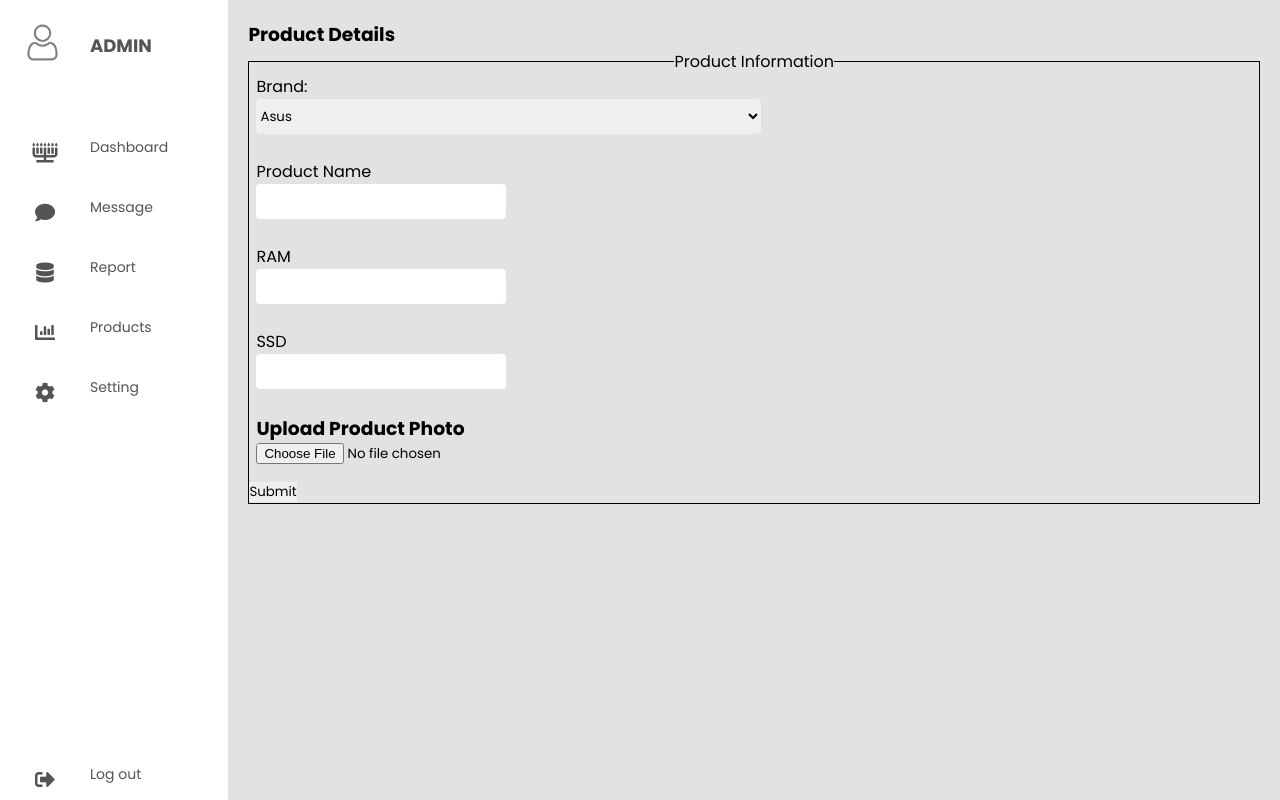
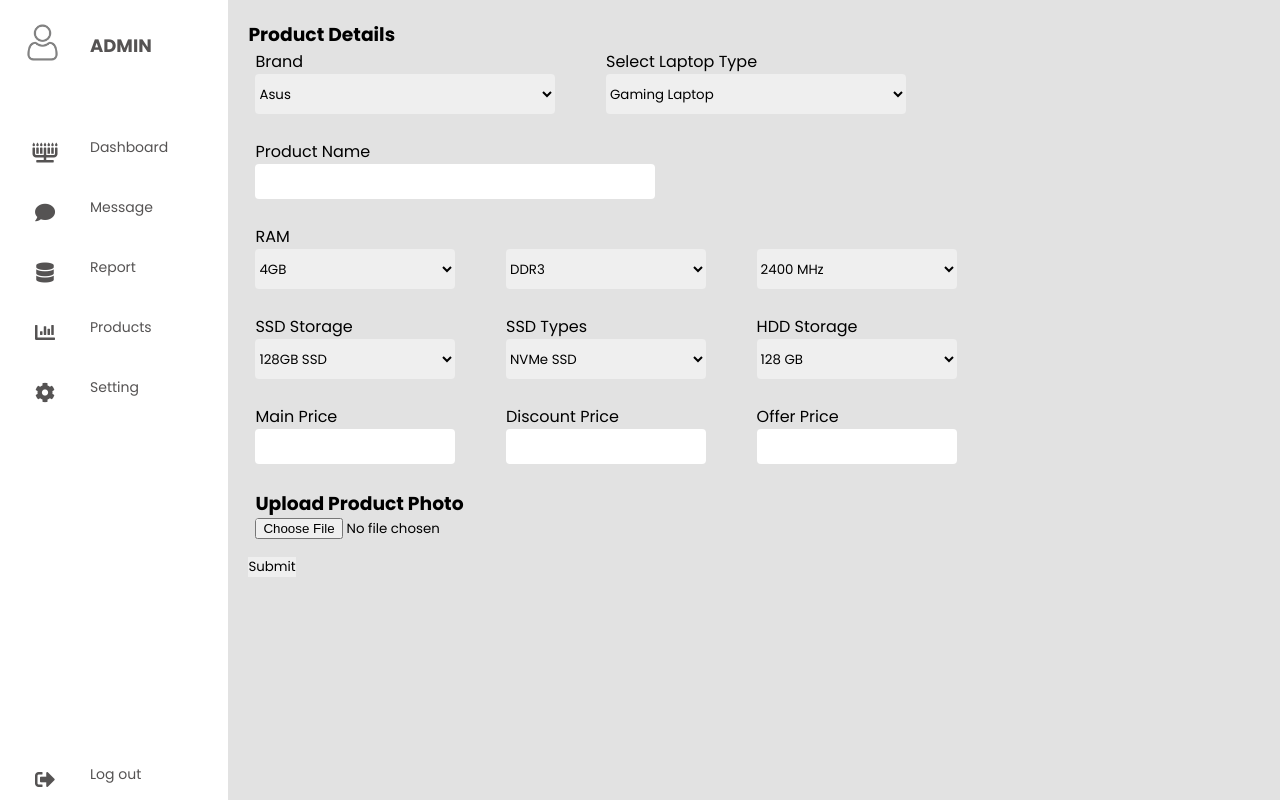
Before and after one commit to sandeshgiri98/Ecommerce-project, a PHP site: page /userdashboard.php in a window 1280 px wide. Run offline with PHP 8.4, Linux system fonts and the light colour scheme.

Commit message:
Updated on June 7

```diff
--- a/user dashboard/userdash.css
+++ b/user dashboard/userdash.css
@@ -8,6 +8,7 @@
   text-decoration: none;
   box-sizing: border-box;
   font-family: "Poppins", sans-serif;
+
 }
 body{
   background: rgb(226, 226, 226);
@@ -213,15 +214,16 @@ table thead tr{
 input
 {
   height: 35px;
-  width: 250px;
+  width: 400px;
   border-radius: 4px;
   align-items: center;
   justify-content: center;
+  display: flex;
 }
 select
 {
-  height: 35px;
-  width: 15C0px;
+  height: 40px;
+  width: 400px;
   border-radius: 4px;
 }
 /* .first, .second{
@@ -231,3 +233,37 @@ select
 }
 .second{
   display: flex; */
+  .ram_types{
+    display: flex;
+    align-content: space-between;
+    gap: 10%;
+  }
+  .ram_types select, .storage select
+  {
+    /* width: 200px; */
+    justify-content: space-evenly;
+    width: 200px;
+  }
+  .brand_info{
+    display: flex;
+    gap: 10%;
+
+  }
+  .brand_info select{
+    justify-content: space-evenly;
+    width: 300px;
+  }
+  .storage
+  {
+    display: flex;
+    gap: 10%;
+  }
+  .price_list{
+    display: flex;
+    gap: 10%;
+  }
+  .price_list input{
+
+    width: 200px;
+    justify-content: space-evenly;
+  }
--- a/user dashboard/userdashboard.php
+++ b/user dashboard/userdashboard.php
@@ -51,11 +51,10 @@
           <h1 class="product-heading">Product Details</h1>
           <div class="product-adding-form">
             <form action="../user dashboard/redirect.php" method="POST">
-              <fieldset style="border: 1px solid black;">
-                <legend align="center">Product Information</legend>
                 <div class="product-form-fill">
-
-                  <label for="brand">Brand:</label>
+                <div class="brand_info">
+                      <div class="brand">
+                        <label for="brand">Brand</label>
                         <select id="brand" name="brand">
                           <option value="asus">Asus</option>
                           <option value="dell">Dell</option>
@@ -69,23 +68,114 @@
                           <option value="huawei">Huawei</option>
                           <option value="razer">Razer</option>
                         </select>
-
+                      </div>
+                      <div class="types_laptop">
+                        <label for="laptop-type">Select Laptop Type</label>
+                        <select name="laptop-type" id="laptop-type">
+                            <option value="Gaming Laptop">Gaming Laptop</option>
+                            <option value="Notebook">Notebook</option>
+                            <option value="Ultraportable">Ultraportable</option>
+                            <option value="Ultrabook">Ultrabook</option>
+                            <option value="Chromebook">Chromebook</option>
+                            <option value="MacBook">MacBook</option>
+                            <option value="Convertible (2-in-1)">Convertible (2-in-1)</option>
+                            <option value="Tablet as a laptop">Tablet as a laptop</option>
+                        </select>
+                      </div>
+                    </div>
                     <br>
                     <label for="name">Product Name</label>
-                    <input type="name" id="name" name="name">
+                    <input type="text" id="name" name="name">
                     <br>
+                    <label for="ram">RAM</label>
+                    <div class="ram_types">
+                      <div class="ram_gb">
+                        <select name="ram" id="ram">
+                        <option value="4GB">4GB</option>
+                        <option value="8GB">8GB</option>
+                        <option value="16GB">16GB</option>
+                        <option value="32GB">32GB</option>
+                        <option value="64GB">64GB</option>
+                        </select>
+                      </div>
+                      <div class="ram_ddr">
+                        <select name="ddr" id="ddr">
+                          <option value="DDR3">DDR3</option>
+                          <option value="DDR4">DDR4</option>
+                          <option value="DDR5">DDR5</option>
+                        </select>
+                      </div>
+                      <div class="ram_mhz">
+                        <select name="mhz" id="mhz">
+                          <option value="2400">2400 MHz</option>
+                          <option value="2666">2666 MHz</option>
+                          <option value="3000">3000 MHz</option>
+                          <option value="3200">3200 MHz</option>
+                          <option value="3600">3600 MHz</option>
+                          <option value="4000">4000 MHz</option>
+                          <option value="4266">4266 MHz</option>
+                          <option value="4400">4400 MHz</option>
+                          <option value="5333">5333 MHz</option>
+                          <option value="6400">6400 MHz</option>
+                        </select>
+                      </div>
+                    </div>
+                    <br>
+                     <div class="storage">
+                      <div class="ssd_storage_types">
+                        <label for="ssd">SSD Storage</label>
+                        <select name="ssd" id="ssd">
+                          <option value="128GB">128GB SSD</option>
+                          <option value="250GB">250GB SSD</option>
+                          <option value="500GB">500GB SSD</option>
+                          <option value="1TB">1TB SSD</option>
+                          <option value="2TB">2TB SSD</option>
+                        </select>
+                      </div>
+                      <div class="ssd_types">
+                      <label for="ssd_types">SSD Types</label>
+                        <select name="ssd_types" id="ssd_types">
+                          <option value="NVMe">NVMe SSD</option>
+                          <option value="SATA">SATA SSD</option>
+                          <option value="M.2">M.2 SSD</option>
+                          <option value="PCIe">PCIe SSD</option>
+                          <option value="External">External SSD</option>
+                        </select>
+                      </div>
+                      <div class="hdd_types">
+                        <label for="hdd">HDD Storage</label>
+                        <select name="memory-size" id="memory-size">
+                        <option value="128 GB">128 GB</option>
+                        <option value="256 GB">256 GB</option>
+                        <option value="512 GB">512 GB</option>
+                        <option value="1 TB">1 TB</option>
+                        <option value="2 TB">2 TB</option>
+                        <option value="4 TB">4 TB</option>
+                        <option value="8 TB">8 TB</option>
+                        </select>
+                      </div>
+                     </div>
+                     <br>
+                      <div class="price_list">
+                        <div>
+                          <label for="main-price">Main Price</label>
+                          <input type="number" id="main-price" name="main-price">
+                        </div>
+                        <div>
+                          <label for="discount-price">Discount Price</label>
+                          <input type="number" id="discount-price" name="discount-price">
+                        </div>
 
-                    <label for="ram" >RAM</label>
-                    <input type="text" id="ram" name="ram">
-                    <br>
-                      <label for="ssd" >SSD</label>
-                      <input type="text" id="ssd" name="ssd">
+                        <div>
+                          <label for="offer-price">Offer Price</label>
+                          <input type="number" id="offer-price" name="offer-price" readonly>
+                        </div>
+                      </div>
                         <br>
                         <h1>Upload Product Photo</h1>
                         <input type="file" id="photoInput" name="image" accept="image/*">
                     </div>
                 <button type="submit">Submit
-              </fieldset>
             </form>
           </div>
         </div>
```
Lines whose indentation alone changed are shown as unchanged.
